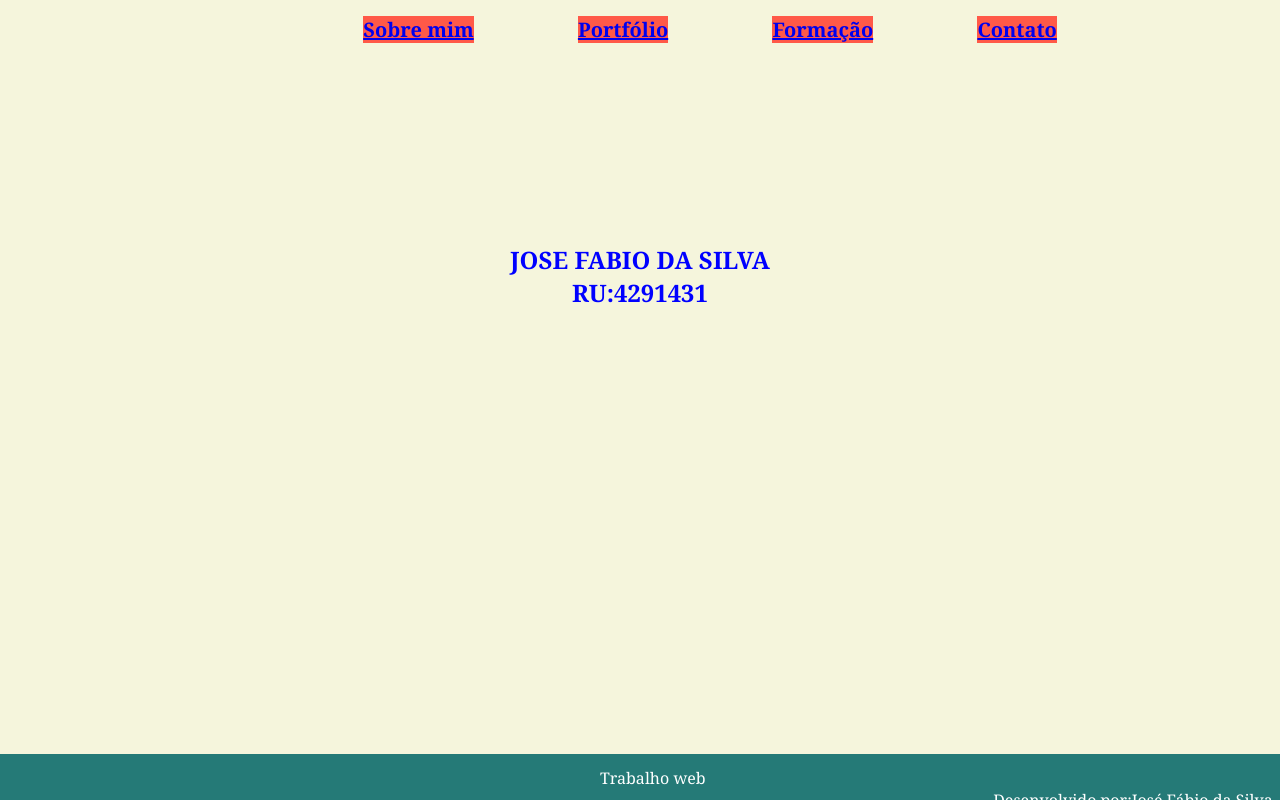
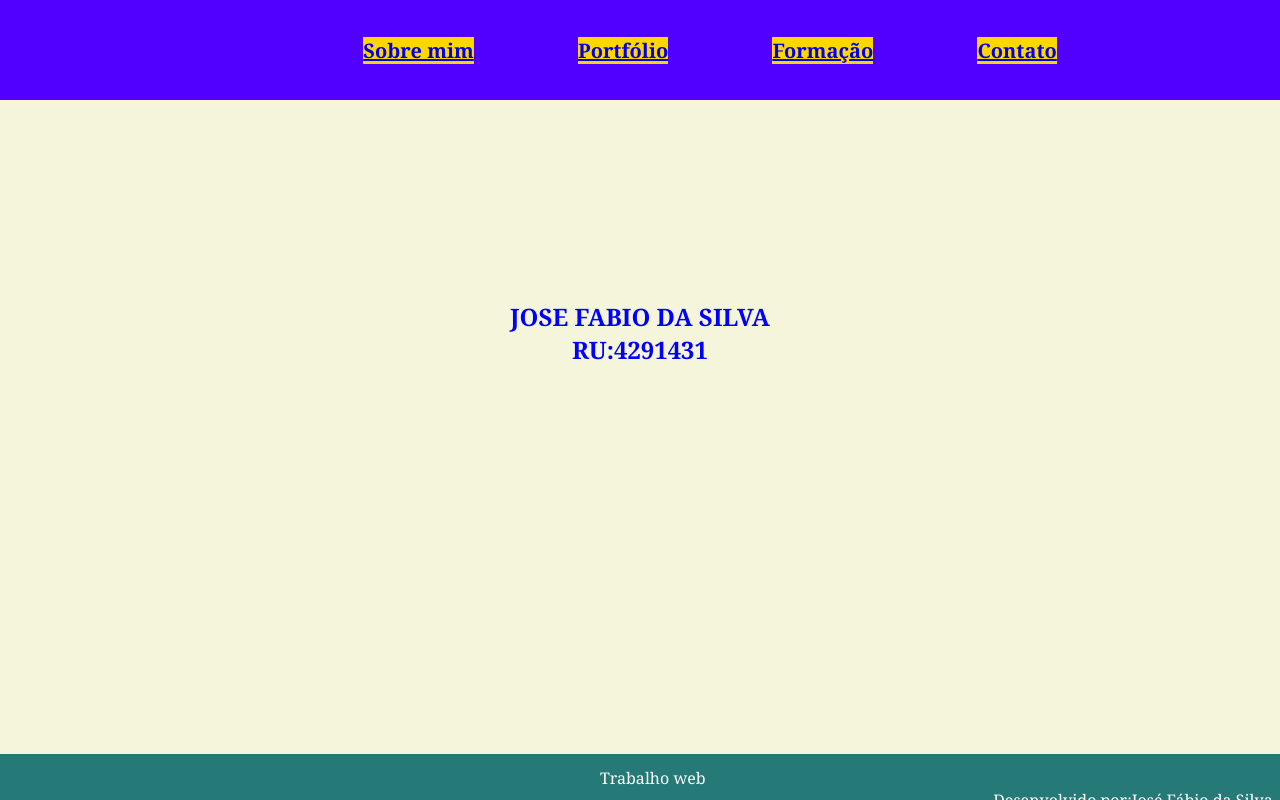
Before and after one commit to Fabio1409/Trabalho-web, a plain HTML site: page index.html in a window 1280 px wide. Drawn offline with Linux system fonts and the light colour scheme.

Commit message:
atualização do menu

```diff
--- a/estilo.css
+++ b/estilo.css
@@ -1,12 +1,12 @@
-.Menu {
-  display: flex; /* Usando flexbox para layout flexível */
+.Menu{
+  display:flex; /* Usando flexbox para layout flexível */
   background-color: rgb(81, 0, 255); /* Cor de fundo roxa */
   justify-content: center; /* Centraliza o conteúdo horizontalmente */
   text-align: center; /* Centraliza o texto */
   top: 0; /* Posiciona no topo */
   left: 0; /* Alinha à esquerda */
   width: 100%; /* Largura total da tela */
-   box-shadow: 2px rebeccapurple; /* Sombras para o box, valor incorreto */
+  box-shadow: 2px rebeccapurple; /* Sombras para o box, valor incorreto */
   height: 100px; /* Altura do menu */
   align-items: center; /* Centraliza itens verticalmente */
 }
@@ -22,7 +22,7 @@ body {
 
 ul li {
   display: inline; /* Exibe itens em linha */
-  background-color: rgb(255, 089, 72); /* Cor de fundo laranja, valor RGB incorreto */
+  background-color: gold; /* Cor de fundo laranja, valor RGB incorreto */
   margin-top: 0%; /* Margem superior zero */
   list-style-type: none; /* Remove marcadores de lista */
   font-weight: bold; /* Texto em negrito */
@@ -123,7 +123,6 @@ textarea {
   list-style-type: circle; /* Marcadores de lista em círculo */
 }
 .portifolio li {
-  display: flex; /* Usando flexbox para layout flexível */
   background-color: beige; /* Cor de fundo bege */
   color: brown; /* Cor do texto marrom */
 }
--- a/index.html
+++ b/index.html
@@ -8,7 +8,7 @@
   </head>
 
   <body>
-    <header></header> <!-- Cabeçalho vazio -->
+    <header class="Menu"> <!-- Cabeçalho com a classe "Menu" -->
       <nav> <!-- Navegação da página -->
         <ul> <!-- Lista não ordenada para o menu de navegação -->
           <li><a href="sobre-mim.html">Sobre mim</a></li> <!-- Item de menu com link para "sobre-mim.html" -->
@@ -17,6 +17,7 @@
           <li><a href="contato.html">Contato</a></li> <!-- Item de menu com link para "contato.html" -->
         </ul>
       </nav>
+    </header>
     <section class="nome"> <!-- Seção com classe "nome" -->
       <div> <!-- Div para o conteúdo da seção -->
         <h2>
```
Also changed, not shown: sobre-mim.html (+2 -2 lines). Lines whose indentation alone changed are shown as unchanged.
